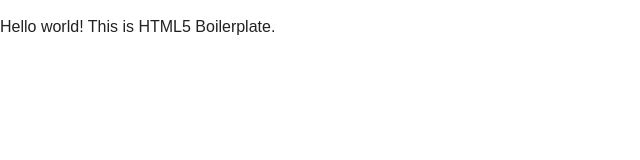
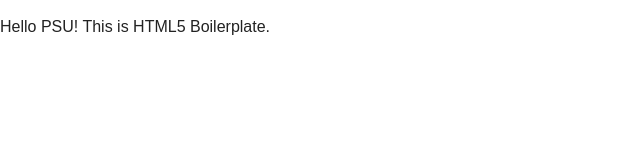
Before and after one commit to tiyapat/DEPSU-6230613026, a plain HTML site: page index.html in a window 1280 px wide. Shown: the full height of the page, 0-640 px from the left. Drawn offline with nearby package versions, Linux system fonts and the light colour scheme.

Commit message:
Update index.html

```diff
--- a/index.html
+++ b/index.html
@@ -18,7 +18,7 @@
             <p class="browserupgrade">You are using an <strong>outdated</strong> browser. Please <a href="http://browsehappy.com/">upgrade your browser</a> to improve your experience.</p>
         <![endif]-->
 
-        <p>Hello world! This is HTML5 Boilerplate.</p>
+        <p>Hello PSU! This is HTML5 Boilerplate.</p>
 
         <script src="//ajax.googleapis.com/ajax/libs/jquery/1.11.2/jquery.min.js"></script>
         <script>window.jQuery || document.write('<script src="js/vendor/jquery-1.11.2.min.js"><\/script>')</script>
```
